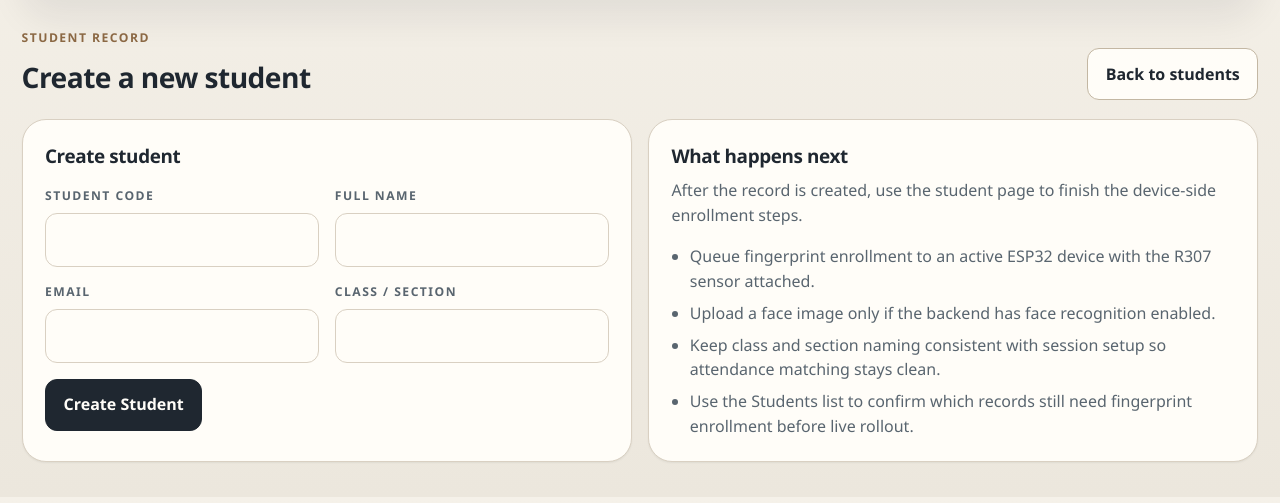
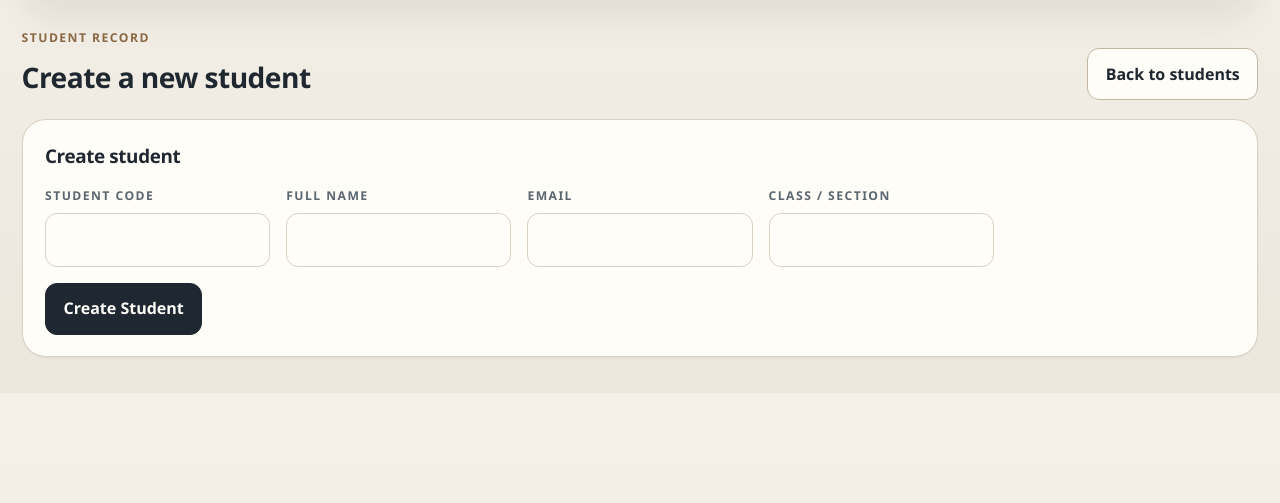
Before and after one commit to bva0308/attendance-system, a Flask app: page /students/new in a window 1280 px wide. Shown: the part 173-676 px from the top of the page. Run offline with Flask 3, Linux system fonts and the light colour scheme; the visitor is signed in with stand-in values (Sample User, id 1).

Commit message:
Remove what-happens-next card from new student form

```diff
--- a/web/templates/student_form.html
+++ b/web/templates/student_form.html
@@ -125,20 +125,6 @@
     </section>
   </article>
   {% else %}
-  <article class="card">
-    <div class="card-header">
-      <div>
-        <h3 class="card-title">What happens next</h3>
-        <p class="card-subtitle">After the record is created, use the student page to finish the device-side enrollment steps.</p>
-      </div>
-    </div>
-    <ul class="detail-list">
-      <li>Queue fingerprint enrollment to an active ESP32 device with the R307 sensor attached.</li>
-      <li>Upload a face image only if the backend has face recognition enabled.</li>
-      <li>Keep class and section naming consistent with session setup so attendance matching stays clean.</li>
-      <li>Use the Students list to confirm which records still need fingerprint enrollment before live rollout.</li>
-    </ul>
-  </article>
   {% endif %}
 </section>
 {% endblock %}
```
